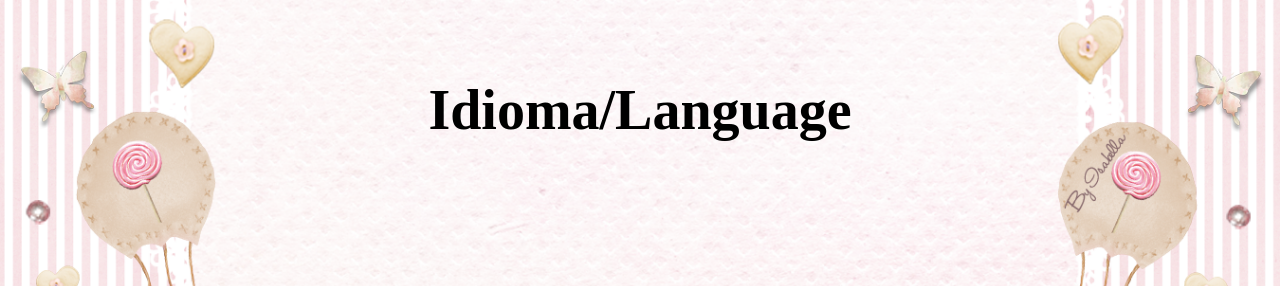
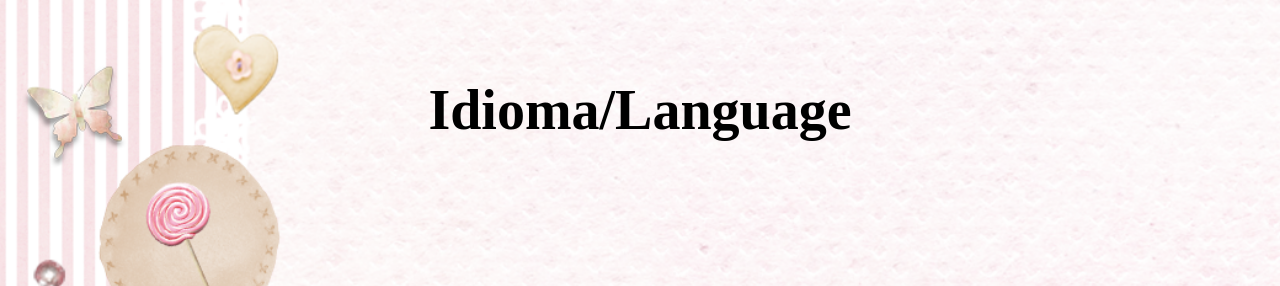
Before and after one commit to JulioPamplona/Alimentosoriginal, a plain HTML site: page index.html in a window 1280 px wide. Shown: the top 286 px of the page. Drawn offline with Linux system fonts and the light colour scheme.

Commit message:
Update diseno.css

```diff
--- a/diseno.css
+++ b/diseno.css
@@ -1,7 +1,7 @@
 body {
     background: url(fondo.png);
     background-repeat: no-repeat;
-    background-size: 100%;
+    background-size: cover;
     font-size: 28px;
     background-attachment: fixed;
     color:#000000;
```
